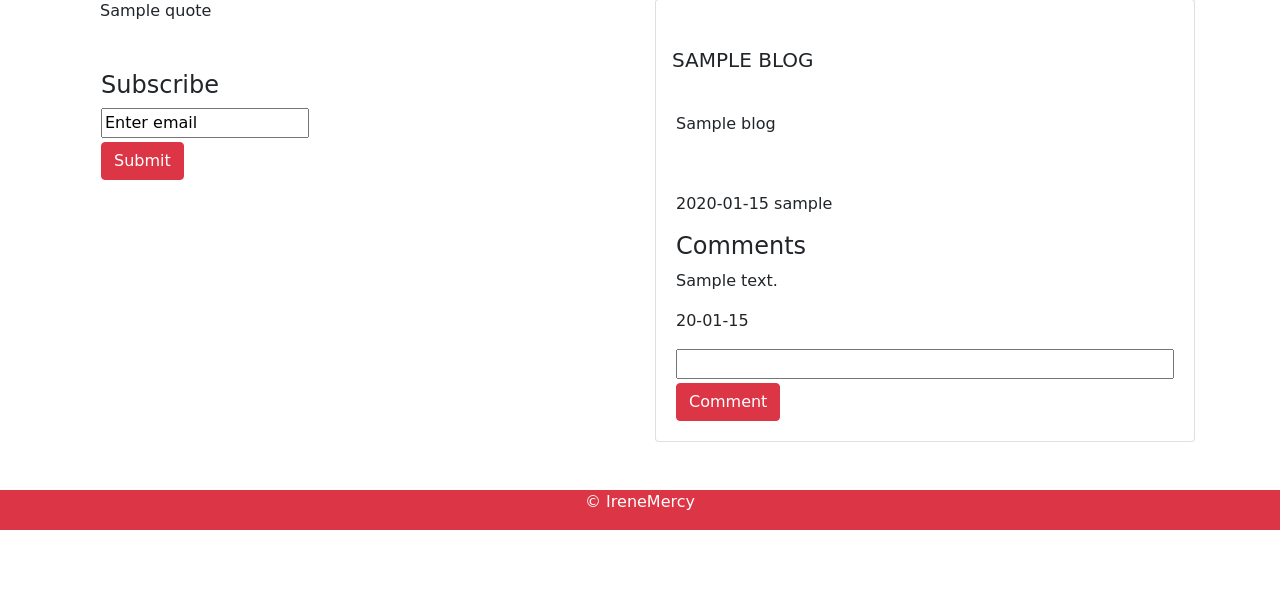
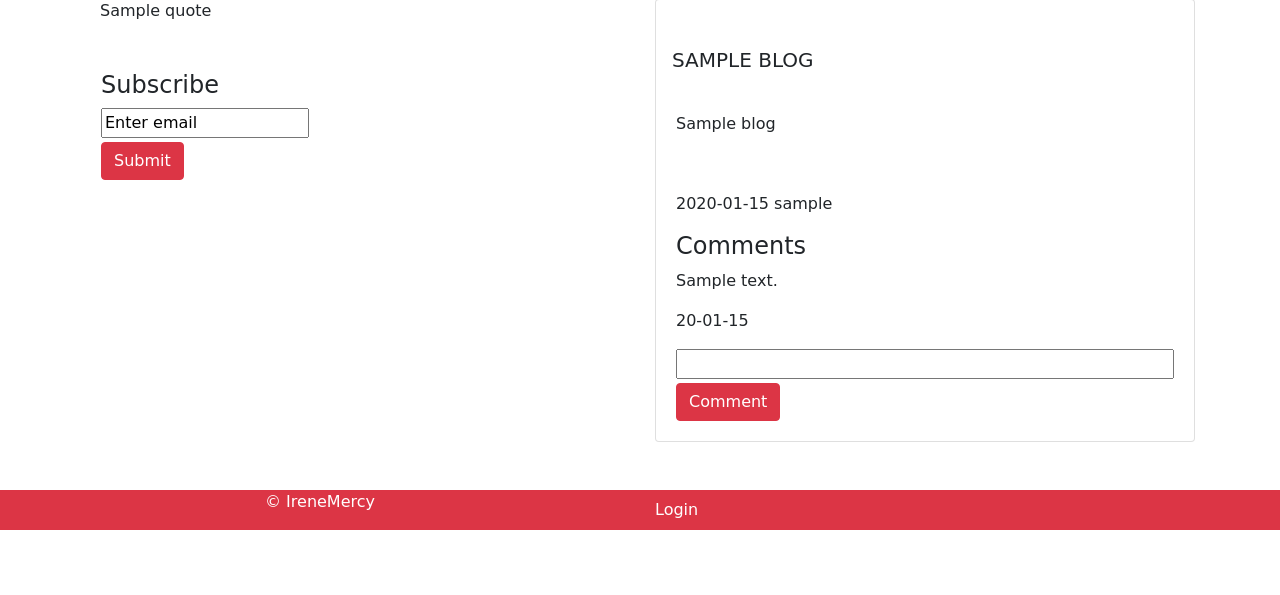
Before and after one commit to IreneMercy/Blogyou, a Python web app: template app/templates/index.html in a window 1280 px wide. Shown: the part 73-668 px from the top of the page. Run offline with Jinja, Linux system fonts and the light colour scheme; the template is opened without the code that fills it: most values are stand-ins (such as "Sample title", 1, 10 or a date in 2020); some libraries are stand-ins or nearby versions; some web fonts are replaced.

Commit message:
modify footer

```diff
--- a/app/templates/index.html
+++ b/app/templates/index.html
@@ -58,8 +58,22 @@
 <footer>
   <div class="container-fluid mt-5 bg-dark">
     <div class="row  bg-danger">
-      <div class="col-md-12">
+      <div class="col-md-6">
         <p class="text-center text-white">&copy; IreneMercy</p>
+      </div>
+      <div class="col-md-6">
+        <ul class="navbar-nav ml-auto">
+          {% if current_user.is_authenticated  %}
+            <li class="nav-item text-white ml-2"><a class="mt-5 text-white items" href="{{url_for('main.home')}}">{{current_user.username}}</a></li>
+            <li><a class="text-white ml-2 items" href="{{url_for('main.blogs')}}">CreateBlog</a></li>
+            <li><a class="text-white ml-2 items" href="{{url_for('auth.logout')}}">Logout</a></li>
+          {% if current_user.is_authenticated and current_user.profile_pic_path is none %}
+          {% endif %}
+          {% else %}
+            <li class="nav-item"><a class="nav-link text-white" href="{{url_for('auth.login')}}">Login</a></li>
+
+          {% endif %}
+        </ul>
       </div>
     </div>
   </div>
```
